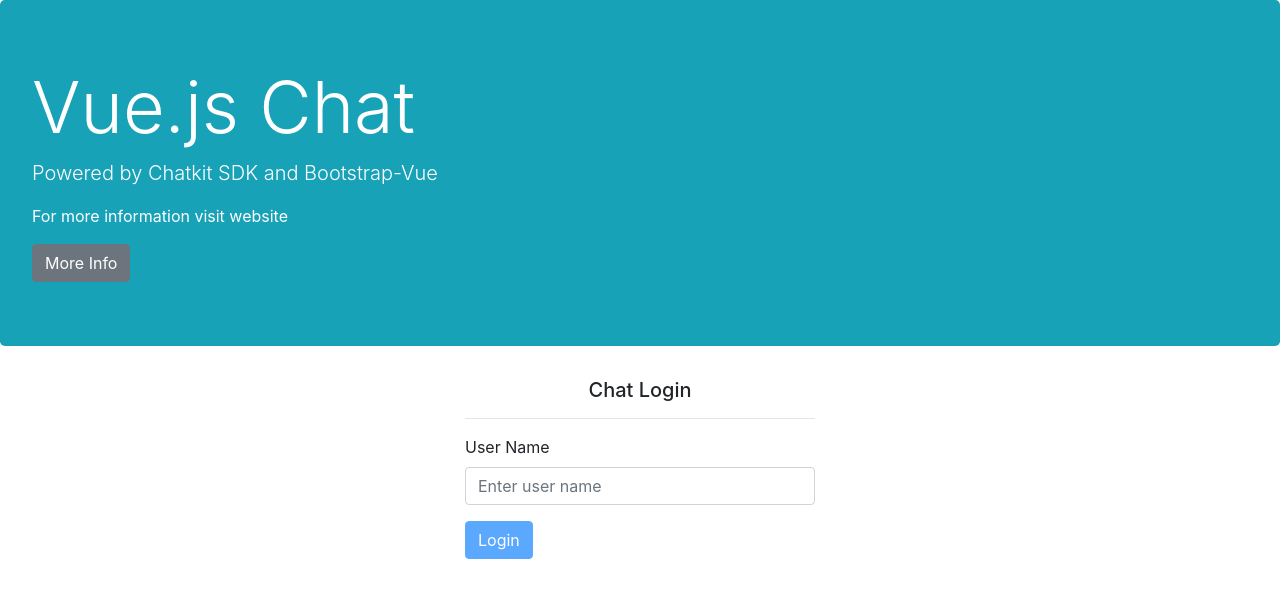
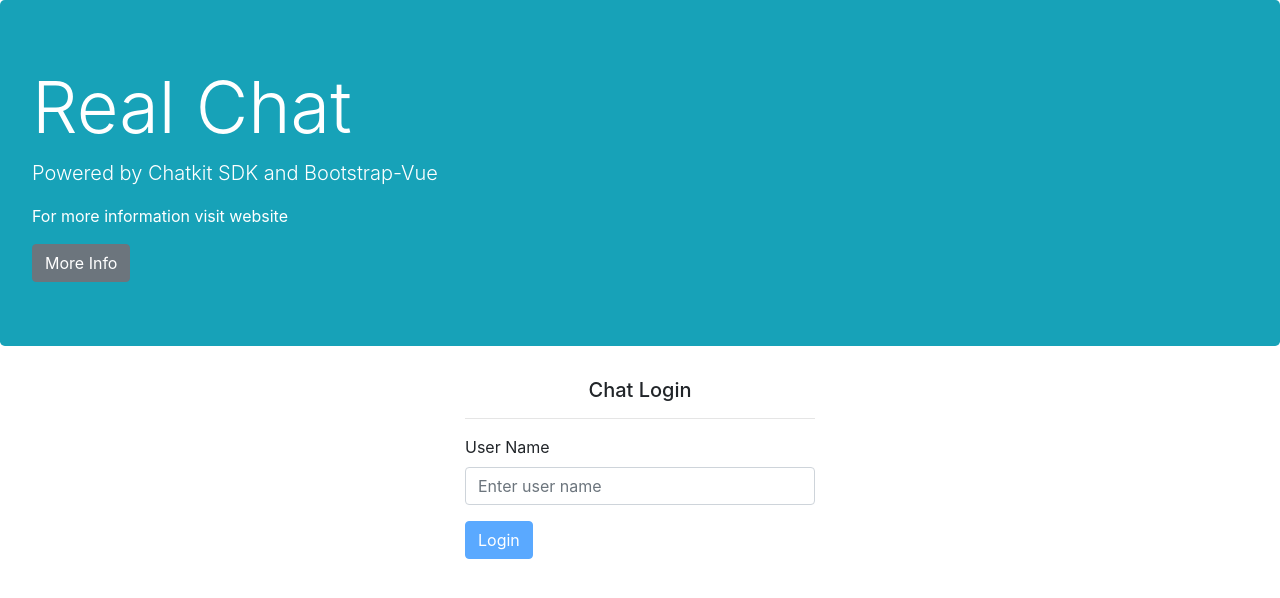
Before and after one commit to israelram/real-chat, a Vue app: page / in a window 1280 px wide. Shown: the top 598 px of the page. Built offline with nearby package versions, Linux system fonts and the light colour scheme; what vue-chat-scroll would draw is missing.

Commit message:
Cambiando nombre  en header

```diff
--- a/src/views/Login.vue
+++ b/src/views/Login.vue
@@ -1,6 +1,6 @@
 <template>
     <div class="login">
-        <b-jumbotron header="Vue.js Chat"
+        <b-jumbotron header="Real Chat"
                      lead="Powered by Chatkit SDK and Bootstrap-Vue"
                      bg-variant="info"
                      text-variant="white">
```
